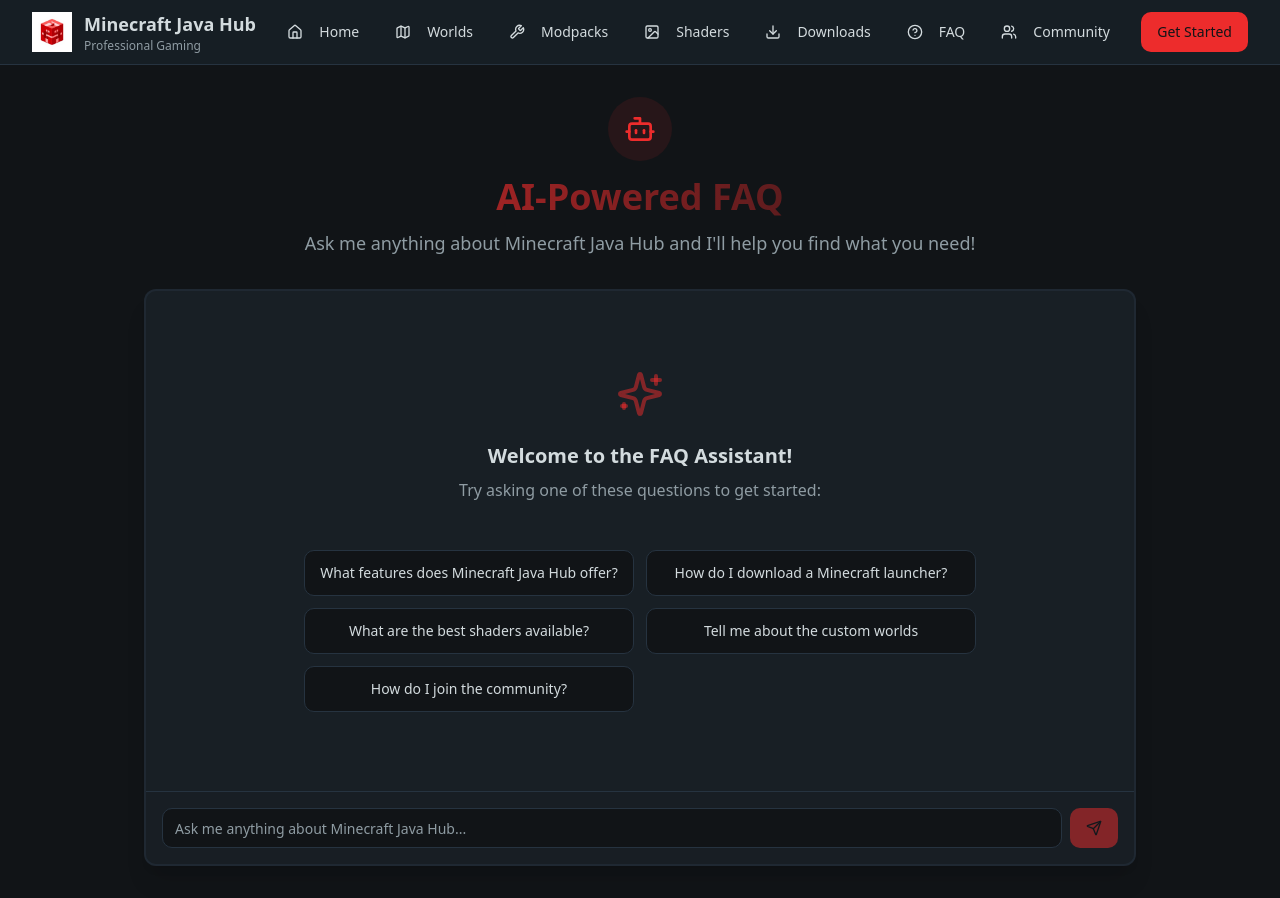
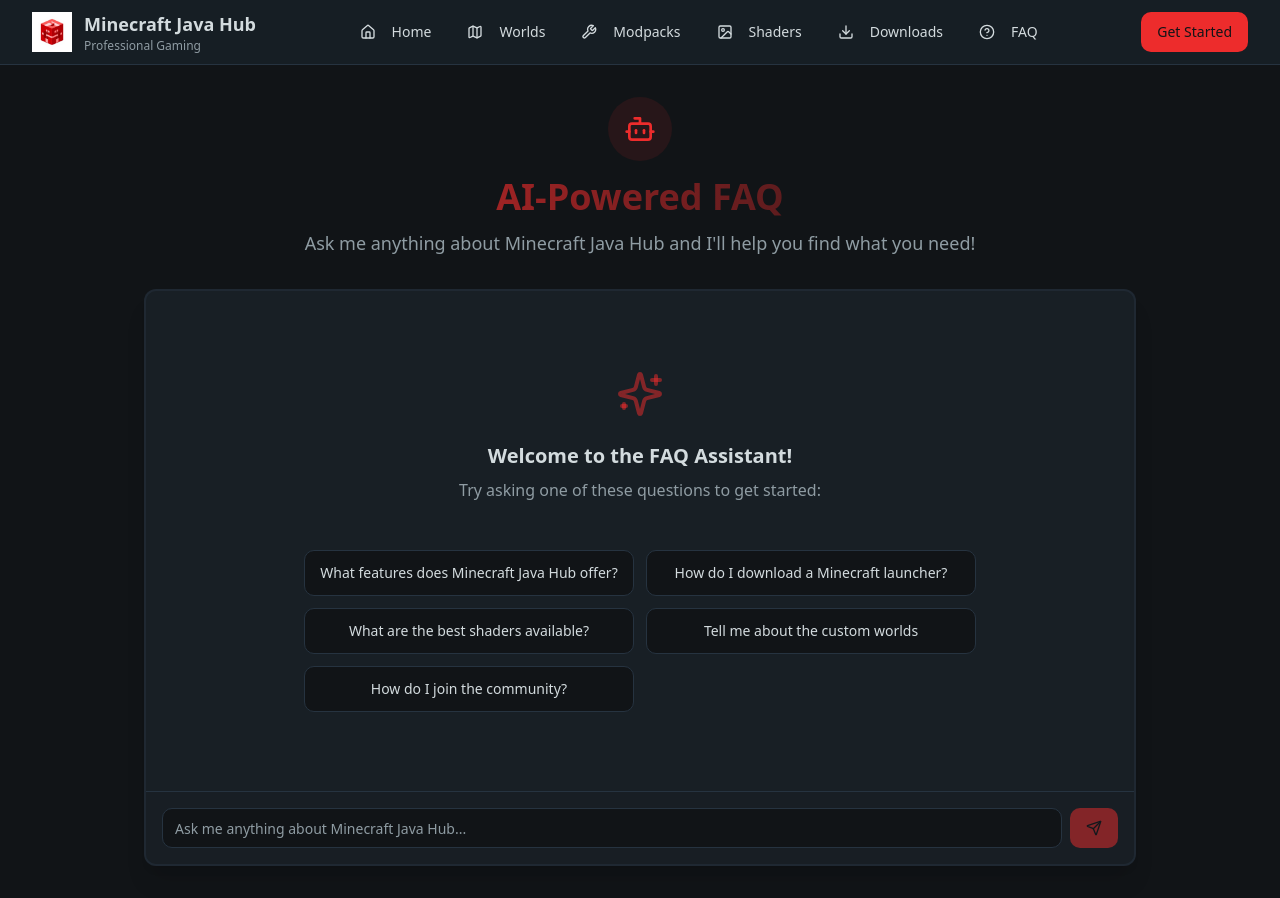
Before and after one commit to shreyagarwal72/minecraft-hub-op, a React (Vite) app: page /faq in a window 1280 px wide. Built offline with nearby package versions, Linux system fonts and the light colour scheme; the HTML template or start-up script is replaced by a standard one.

Commit message:
Fix FAQ page menu

```diff
--- a/src/components/Navigation.tsx
+++ b/src/components/Navigation.tsx
@@ -1,6 +1,6 @@
 import { useState } from "react";
 import { Button } from "@/components/ui/button";
-import { Menu, X, Download, Map, Wrench, Image, Users, Home, HelpCircle } from "lucide-react";
+import { Menu, X, Download, Map, Wrench, Image, Home, HelpCircle } from "lucide-react";
 import { Link } from "react-router-dom";
 import minecraftLogo from "@/assets/minecraft-logo.png";
 
@@ -14,7 +14,6 @@ const Navigation = () => {
     { name: "Shaders", href: "/shaders", icon: Image },
     { name: "Downloads", href: "/downloads", icon: Download },
     { name: "FAQ", href: "/faq", icon: HelpCircle },
-    { name: "Community", href: "/community", icon: Users },
   ];
 
   return (
```
